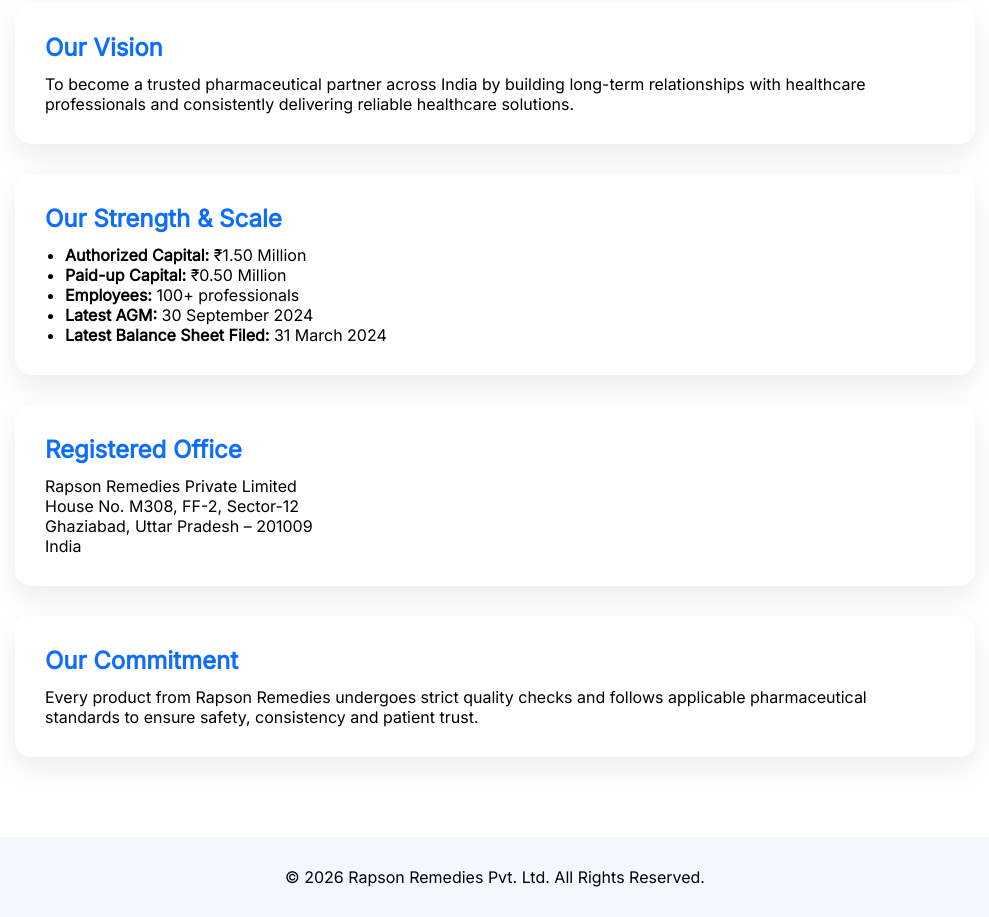
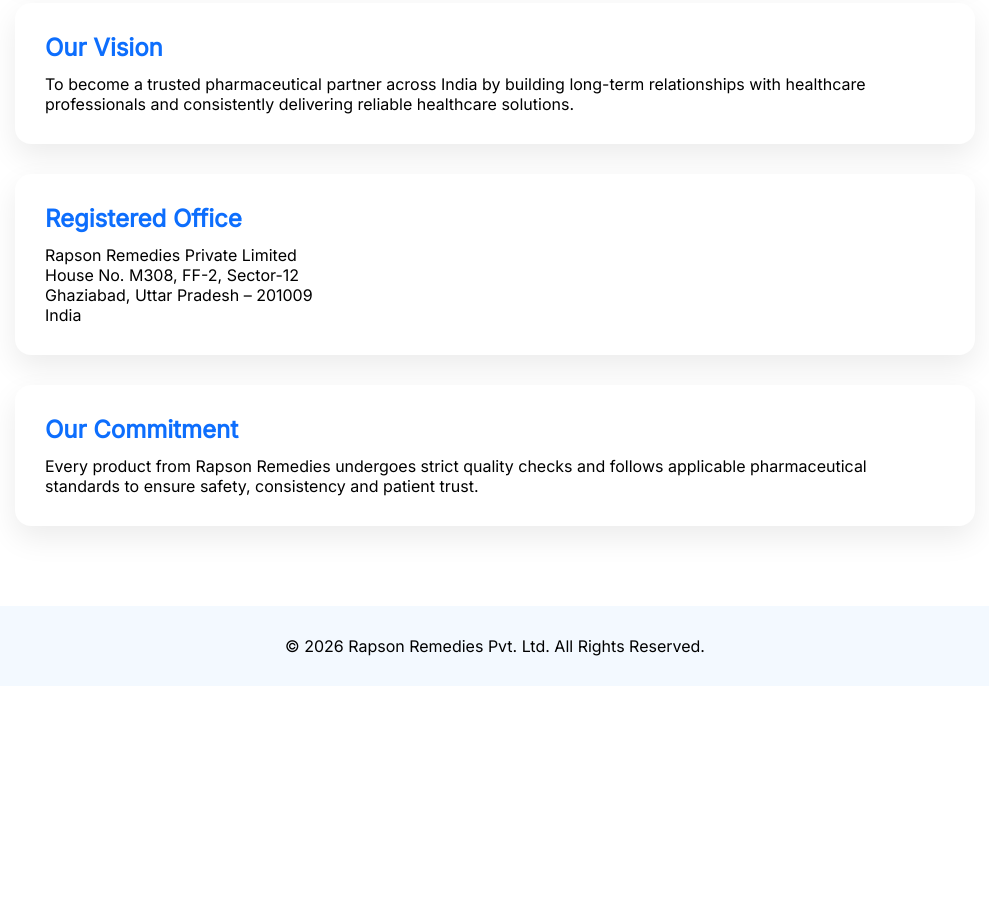
Before and after one commit to aditi9693/Rapson-remedies, a plain HTML site: page about.html in a window 1280 px wide. Shown: the part 879-1796 px from the top of the page, without its empty margins (145-1134 px from the left). After the commit the page ends 1565 px from the top, so only its background shows below. Drawn offline with Linux system fonts and the light colour scheme.

Commit message:
latest change

```diff
--- a/about.html
+++ b/about.html
@@ -78,16 +78,7 @@
     </p>
   </div>
 
-  <div class="about-card">
-    <h2>Our Strength & Scale</h2>
-    <ul>
-      <li><strong>Authorized Capital:</strong> ₹1.50 Million</li>
-      <li><strong>Paid-up Capital:</strong> ₹0.50 Million</li>
-      <li><strong>Employees:</strong> 100+ professionals</li>
-      <li><strong>Latest AGM:</strong> 30 September 2024</li>
-      <li><strong>Latest Balance Sheet Filed:</strong> 31 March 2024</li>
-    </ul>
-  </div>
+
 
   <div class="about-card">
     <h2>Registered Office</h2>
```
